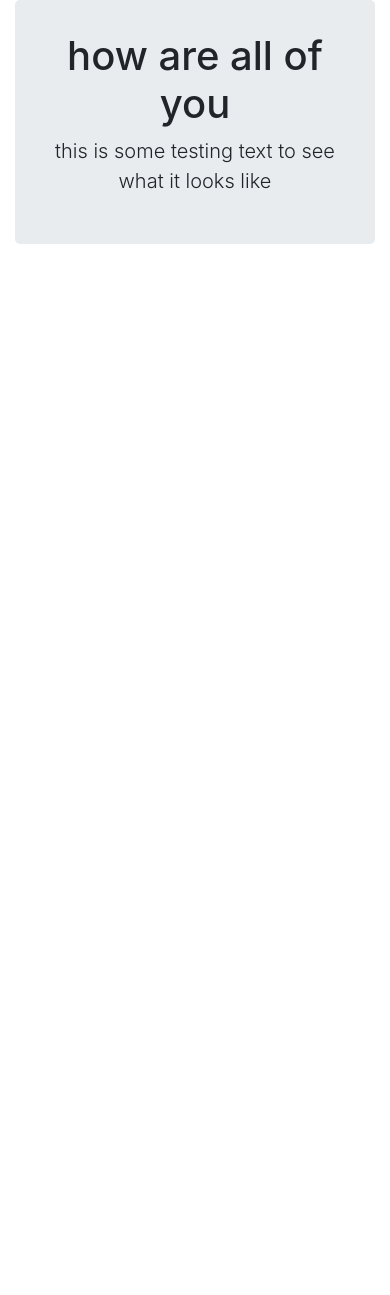
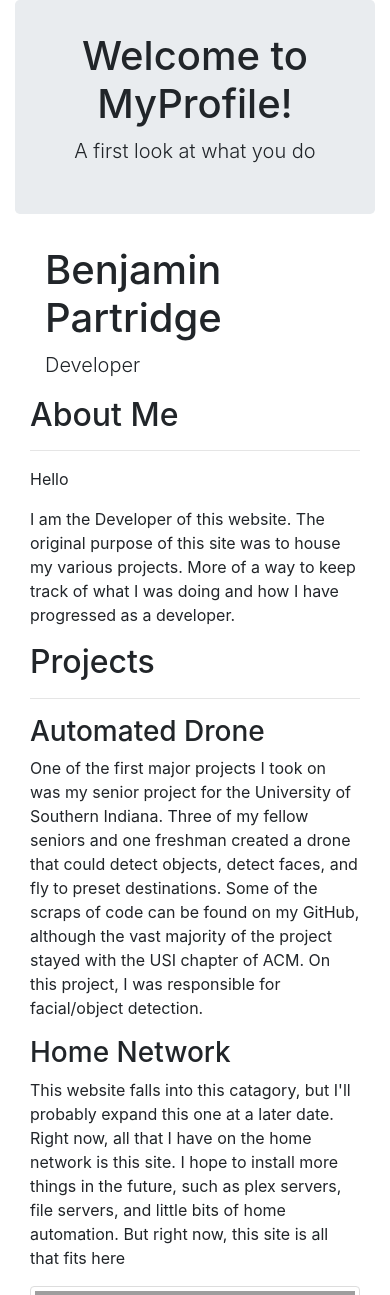
Before and after one commit to BenPartridge/PersonalWebSite, a Flask app: page /profile/ben in a window 390 px wide. Shown: the part 56-1351 px from the top of the page. Before the commit the page ends 300 px from the top, so only its background shows below. Run offline with Flask 2, Linux system fonts and the light colour scheme; some libraries are stand-ins or nearby versions; grey boxes are pictures that could not be loaded.

Commit message:
Final stages of content. Not happy with routing of pages, other backend things

```diff
--- a/main.py
+++ b/main.py
@@ -1,15 +1,22 @@
-from flask import Flask, render_template
+from flask import Flask, render_template, url_for
 
 app = Flask(__name__)
 
 
-@app.route('/profile/<name>')
-def profile(name):
-    return render_template("profile.html", name=name)
+@app.route('/')
+def home():
+    return render_template('home.html')
 
 
+@app.route('/profile/')
+def profile():
+    return render_template("profile.html")
 
+
+@app.route('/profile/ben')
+def ben():
+    return render_template("ben.html")
 
 
 if __name__ == "__main__":
-    app.run(debug=True)
+    app.run(debug=True, host='0.0.0.0')
--- /dev/null
+++ b/templates/ben.html
@@ -0,0 +1,70 @@
+{% extends 'layout.html' %}
+
+
+{% block body %}
+
+
+<main role="main" class="container">
+    <div class="blog-header">
+        <div class="container">
+            <h1 class="blog-title">Benjamin Partridge</h1>
+            <p class="lead blog-description">Developer</p>
+        </div>
+    </div>
+
+    <div class="row">
+
+        <div class="col-sm-8 blog-main">
+
+            <div class="blog-post">
+                <h2 class="blog-post-title">About Me</h2>
+                <p class="blog-post-meta"></p>
+
+                <hr>
+                <p>Hello</p>
+                <p>I am the Developer of this website. The original purpose of this site was to house my various
+                projects. More of a way to keep track of what I was doing and how I have progressed as a developer.
+                </p>
+                <h2>Projects</h2>
+                <hr>
+                <h3>Automated Drone</h3>
+                <p>One of the first major projects I took on was my senior project for the University of Southern
+                Indiana. Three of my fellow seniors and one freshman created a drone that could detect objects, detect
+                faces, and fly to preset destinations. Some of the scraps of code can be found on my GitHub, although
+                the vast majority of the project stayed with the USI chapter of ACM. On this project, I was responsible
+                for facial/object detection.</p>
+                <h3>Home Network</h3>
+                <p>This website falls into this catagory, but I'll probably expand this one at a later date. Right now,
+                all that I have on the home network is this site. I hope to install more things in the future, such as
+                plex servers, file servers, and little bits of home automation. But right now, this site is all that
+                fits here</p>
+            </div><!-- /.blog-post -->
+
+        </div><!-- /.blog-main -->
+
+        <aside class="col-sm-3 ml-sm-auto blog-sidebar">
+            <div class="sidebar-module sidebar-module-inset">
+                <img src="{{url_for('static', filename='IMG_20171203_185828_513.jpg')}}" class="img-thumbnail">
+            </div>
+            <div class="sidebar-module">
+                <h4>Documents</h4>
+                <ol class="list-unstyled">
+                    <li><a href="{{url_for('static', filename='Benjamin Partridge.pdf')}}" target="_blank">Resume</a></li>
+                </ol>
+            </div>
+            <div class="sidebar-module">
+                <h4>Other Links</h4>
+                <ol class="list-unstyled">
+                    <li><a href="https://github.com/BenPartridge" target="_blank">GitHub</a></li>
+                    <li><a href="https://www.linkedin.com/in/benjamin-partridge/" target="_blank">LinkedIn</a></li>
+                    <li><a href="#">Facebook</a></li>
+                </ol>
+            </div>
+        </aside><!-- /.blog-sidebar -->
+
+    </div><!-- /.row -->
+
+</main><!-- /.container -->
+
+
+{% endblock %}
--- a/templates/includes/_navbar.html
+++ b/templates/includes/_navbar.html
@@ -1,31 +1,16 @@
     <nav class="navbar navbar-expand-md navbar-dark bg-dark">
-      <a class="navbar-brand" href="/profile/ben">MyProfile</a>
+      <a class="navbar-brand" href="/">MyProfile</a>
       <button class="navbar-toggler" type="button" data-toggle="collapse" data-target="#navbarsExampleDefault" aria-controls="navbarsExampleDefault" aria-expanded="false" aria-label="Toggle navigation">
         <span class="navbar-toggler-icon"></span>
       </button>
 
       <div class="collapse navbar-collapse" id="navbarsExampleDefault">
         <ul class="navbar-nav mr-auto">
-          <li class="nav-item active">
-            <a class="nav-link" href="/profile/ben">Home <span class="sr-only">(current)</span></a>
+          <li class="nav-item">
+            <a class="nav-link" href="/">Home</a>
           </li>
           <li class="nav-item">
-            <a class="nav-link" href="#">Link</a>
-          </li>
-          <li class="nav-item">
-            <a class="nav-link disabled" href="#">Disabled</a>
-          </li>
-          <li class="nav-item dropdown">
-            <a class="nav-link dropdown-toggle" href="#" id="navbarDropdown" role="button" data-toggle=".dropdown" aria-haspopup="true" aria-expanded="true">
-                Dropdown
-            </a>
-            <div class="dropdown-menu" aria-labelledby="navbarDropdown">
-                <a class="dropdown-item" href="#">Action</a>
-                <a class="dropdown-item" href="#">Another action</a>
-                <div class="dropdown-divider"></div>
-                <a class="dropdown-item" href="#">Something else here</a>
-            </div>
-        </li>
+            <a class="nav-link" href="/profile">Profiles</a>
           </li>
         </ul>
         <form class="form-inline my-2 my-lg-0">
--- a/templates/layout.html
+++ b/templates/layout.html
@@ -9,6 +9,10 @@
     {% include 'includes/_navbar.html' %}
 
     <div class="container">
+        <div class="jumbotron text-center">
+            <h1>Welcome to MyProfile!</h1>
+             <p class="lead">A first look at what you do</p>
+        </div>
     {% block body %}{% endblock %}
     </div>
 
--- a/templates/profile.html
+++ b/templates/profile.html
@@ -1,8 +1,12 @@
 {% extends 'layout.html' %}
 
 {% block body %}
-    <div class="jumbotron text-center">
-        <h1>how are all of you</h1>
-        <p class="lead">this is some testing text to see what it looks like</p>
-    </div>
+
+<h1>Profiles</h1>
+
+<p>here are a list of profiles</p>
+<ul>
+    <li><a href="/profile/ben">Benjamin Partridge</a></li>
+</ul>
+
 {% endblock %}
```
Also changed, not shown: templates/home.html (added, +9 -0 lines).
